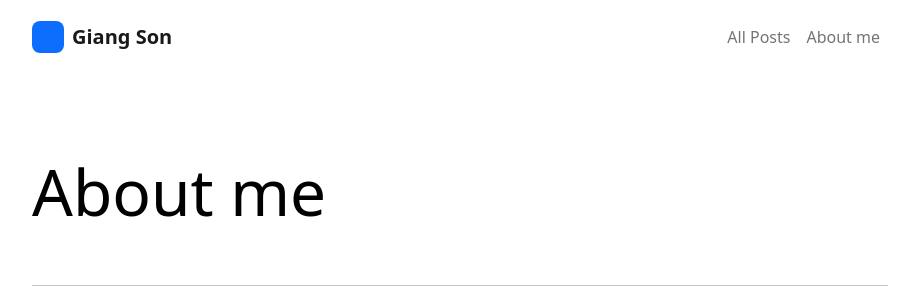
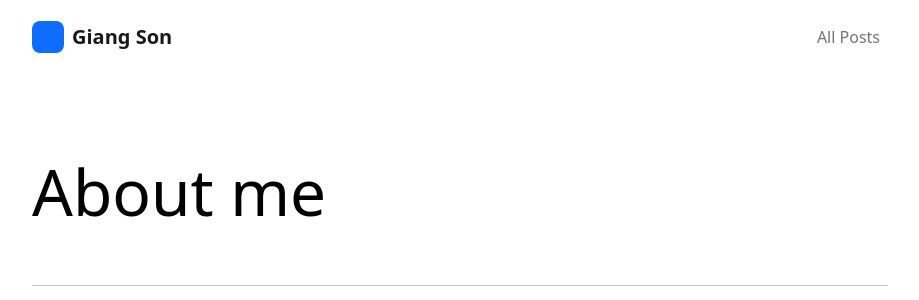
Before and after one commit to giangson19/blog_website, a Django app: page /about/ in a window 1280 px wide. Shown: the top 300 px of the page, without its empty margins (180-1099 px from the left). Run offline with Django 4.2, Linux system fonts and the light colour scheme; parts of the project's set-up code (start-up, migrations or seed data) failed here and were passed over; some libraries are stand-ins or nearby versions.

Commit message:
Comment out about me button.

```diff
--- a/blog/templates/blog/nav/navbar.html
+++ b/blog/templates/blog/nav/navbar.html
@@ -10,7 +10,7 @@
         <div class="collapse navbar-collapse" id="navcol-2">
             <ul class="navbar-nav ms-auto">
                 <li class="nav-item"><a class="nav-link" href="{% url 'all_posts' %}">All Posts</a></li>
-                <li class="nav-item"><a class="nav-link" href="{% url 'about' %}">About me</a></li>
+                {% comment %} <li class="nav-item"><a class="nav-link" href="{% url 'about' %}">About me</a></li> {% endcomment %}
                 <li class="nav-item"></li>
             </ul>
         </div>
```
